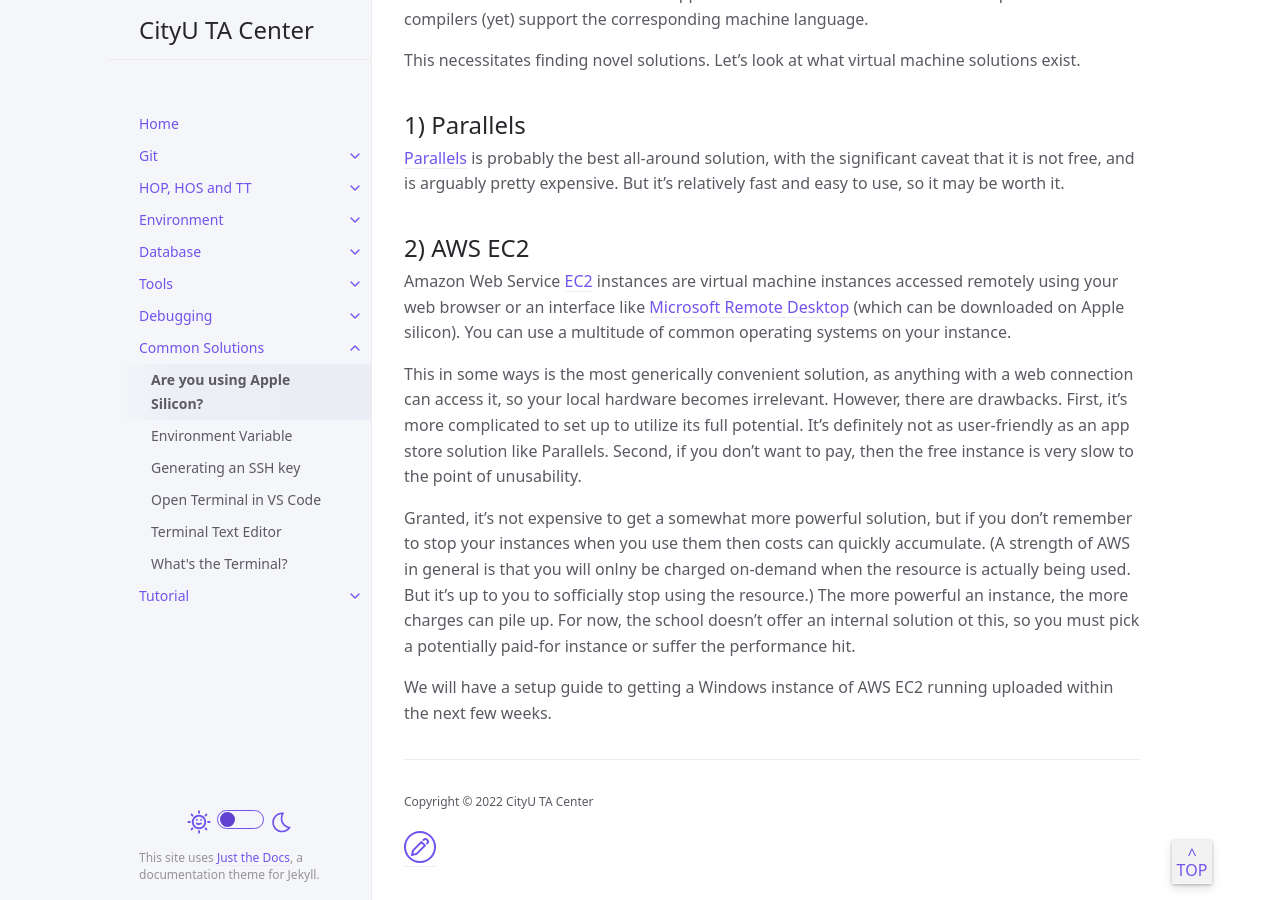
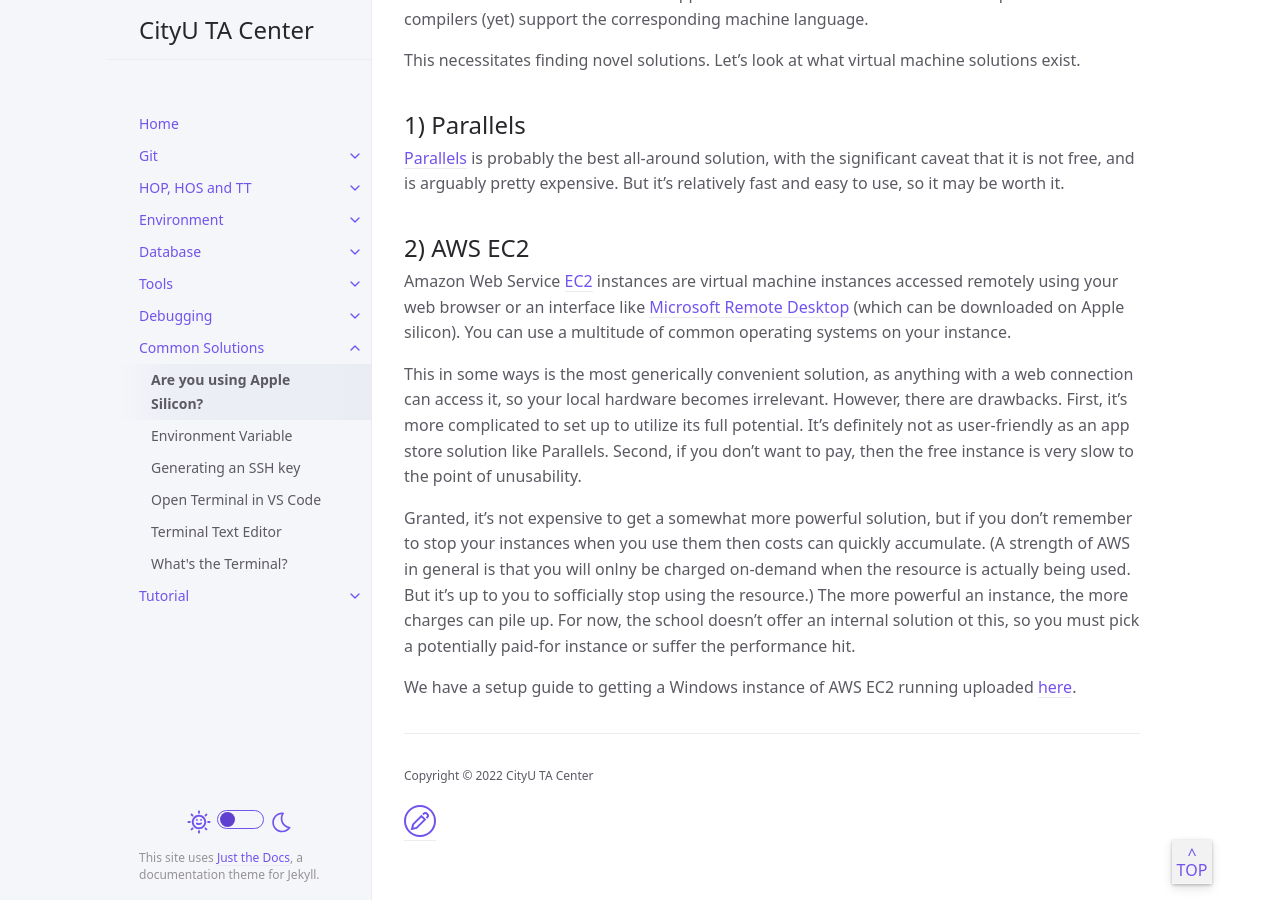
Before and after one commit to cityuseattle/cityuseattle.github.io, a Jekyll site: the page built from docs/common/apple_m1.md, in a window 1280 px wide and 900 px high, scrolled down 933 px. Built offline with Jekyll 4.4.1, drawn with Linux system fonts in a browser that asks for light colours.

Commit message:
Added link to AWS tutorial

```diff
--- a/docs/common/apple_m1.md
+++ b/docs/common/apple_m1.md
@@ -29,4 +29,4 @@ This in some ways is the most generically convenient solution, as anything with
 
 Granted, it's not expensive to get a somewhat more powerful solution, but if you don't remember to stop your instances when you use them then costs can quickly accumulate. (A strength of AWS in general is that you will onlny be charged on-demand when the resource is actually being used. But it's up to you to sofficially stop using the resource.) The more powerful an instance, the more charges can pile up. For now, the school doesn't offer an internal solution ot this, so you must pick a potentially paid-for instance or suffer the performance hit.
 
-We will have a setup guide to getting a Windows instance of AWS EC2 running uploaded within the next few weeks.
+We have a setup guide to getting a Windows instance of AWS EC2 running uploaded [here](https://cityuseattle.github.io/docs/tools/aws_ec2_win/).
```
